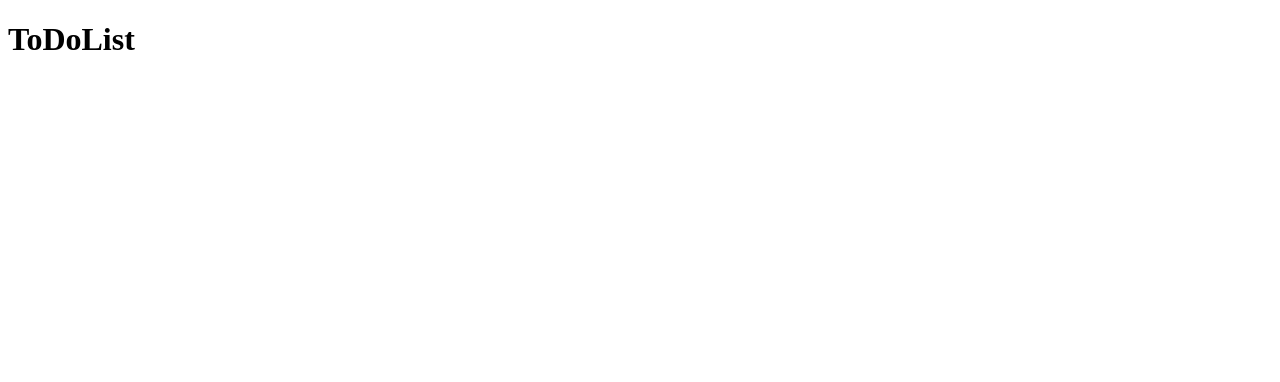
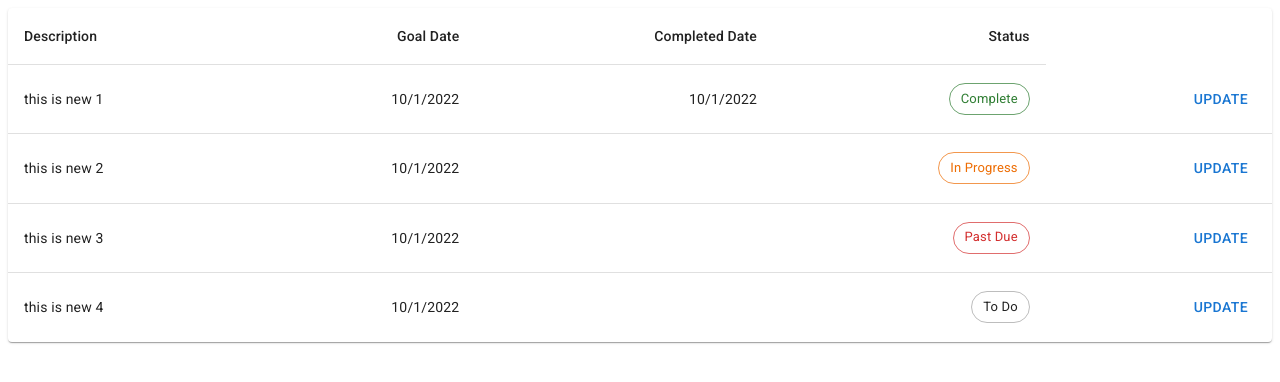
Before and after one commit to dillonkh/ToDo-Demo, a React (Create React App) app in the folder todo_frontend/: page / in a window 1280 px wide. Shown: the top 382 px of the page. Built offline with nearby package versions, Linux system fonts and the light colour scheme.

Commit message:
Add ToDo List component

```diff
--- /dev/null
+++ b/todo_frontend/src/api/ToDo.js
@@ -0,0 +1 @@
+export const getToDos = () => {};
--- a/todo_frontend/src/components/ToDoList.js
+++ b/todo_frontend/src/components/ToDoList.js
@@ -1,5 +1,225 @@
+import { useEffect, useState } from 'react';
+import {
+  Button,
+  Chip,
+  Dialog,
+  DialogActions,
+  DialogContent,
+  DialogTitle,
+  MenuItem,
+  Paper,
+  Select,
+  Table,
+  TableBody,
+  TableCell,
+  TableContainer,
+  TableHead,
+  TableRow,
+  TextField,
+} from '@mui/material';
+
 const ToDoList = (props) => {
-  return <h1>ToDoList</h1>;
+  const [toDoList, setToDoList] = useState([]);
+  const [isDialogOpen, setIsDialogOpen] = useState(false);
+  const [selectedToDo, setSelectedToDo] = useState({});
+
+  const statusMapList = [
+    { label: 'In Progress', color: 'warning', value: 'IP' },
+    { label: 'Complete', color: 'success', value: 'C' },
+    { label: 'To Do', color: 'default', value: 'TD' },
+    { label: 'Past Due', color: 'error', value: 'PD' },
+  ];
+
+  useEffect(() => {
+    const tempToDoList = [
+      {
+        url: 'http://127.0.0.1:8000/todo-items/3/',
+        status: 'C',
+        description: 'this is new 1',
+        todo_by: '2022-10-01T16:29:31.355740Z',
+        completed_at: '2022-10-01T16:29:31.355740Z',
+        created_ts: '2022-10-01T16:29:31.355740Z',
+        updated_ts: '2022-10-01T18:08:53.039558Z',
+        user_id: 'http://127.0.0.1:8000/users/1/',
+      },
+      {
+        url: 'http://127.0.0.1:8000/todo-items/3/',
+        status: 'IP',
+        description: 'this is new 2',
+        todo_by: '2022-10-01T16:29:31.355740Z',
+        completed_at: null,
+        created_ts: '2022-10-01T16:29:31.355740Z',
+        updated_ts: '2022-10-01T18:08:53.039558Z',
+        user_id: 'http://127.0.0.1:8000/users/1/',
+      },
+      {
+        url: 'http://127.0.0.1:8000/todo-items/3/',
+        status: 'PD',
+        description: 'this is new 3',
+        todo_by: '2022-10-01T16:29:31.355740Z',
+        completed_at: null,
+        created_ts: '2022-10-01T16:29:31.355740Z',
+        updated_ts: '2022-10-01T18:08:53.039558Z',
+        user_id: 'http://127.0.0.1:8000/users/1/',
+      },
+      {
+        url: 'http://127.0.0.1:8000/todo-items/3/',
+        status: 'TD',
+        description: 'this is new 4',
+        todo_by: '2022-10-01T16:29:31.355740Z',
+        completed_at: null,
+        created_ts: '2022-10-01T16:29:31.355740Z',
+        updated_ts: '2022-10-01T18:08:53.039558Z',
+        user_id: 'http://127.0.0.1:8000/users/1/',
+      },
+    ];
+    setToDoList(tempToDoList);
+  }, []);
+
+  const mapStatus = (status) => {
+    const statusMap = {
+      IP: { label: 'In Progress', color: 'warning', value: 'IP' },
+      C: { label: 'Complete', color: 'success', value: 'C' },
+      TD: { label: 'To Do', color: 'default', value: 'TD' },
+      PD: { label: 'Past Due', color: 'error', value: 'PD' },
+    };
+    return statusMap[status];
+  };
+
+  const getFormattedDateString = (dateString) => {
+    const date = new Date(dateString);
+    return date.toLocaleDateString();
+  };
+
+  const getDate = (dateString) => {
+    const date = new Date(dateString);
+    const year = date.getFullYear();
+    const month = date.getDay() > 10 ? date.getMonth() : `0${date.getMonth()}`;
+    const day = date.getDay() > 10 ? date.getDay() : `0${date.getDay()}`;
+
+    return `${year}-${month}-${day}`;
+  };
+
+  return (
+    <>
+      <TableContainer component={Paper}>
+        <Table sx={{ minWidth: 650 }} aria-label='simple table'>
+          <TableHead>
+            <TableRow>
+              <TableCell>Description</TableCell>
+              <TableCell align='right'>Goal Date</TableCell>
+              <TableCell align='right'>Completed Date</TableCell>
+              <TableCell align='right'>Status</TableCell>
+            </TableRow>
+          </TableHead>
+          <TableBody>
+            {toDoList.map((todo) => (
+              <TableRow
+                key={todo.description}
+                sx={{ '&:last-child td, &:last-child th': { border: 0 } }}
+              >
+                <TableCell component='th' scope='row'>
+                  {todo.description}
+                </TableCell>
+                <TableCell align='right'>
+                  {getFormattedDateString(todo.todo_by)}
+                </TableCell>
+                <TableCell align='right'>
+                  {todo.completed_at
+                    ? getFormattedDateString(todo.completed_at)
+                    : ''}
+                </TableCell>
+                <TableCell align='right'>
+                  <Chip
+                    label={mapStatus(todo.status).label}
+                    color={mapStatus(todo.status).color}
+                    variant='outlined'
+                  />
+                </TableCell>
+                <TableCell align='right'>
+                  <Button
+                    variant='text'
+                    onClick={() => {
+                      setSelectedToDo(todo);
+                      setIsDialogOpen(true);
+                    }}
+                  >
+                    Update
+                  </Button>
+                </TableCell>
+              </TableRow>
+            ))}
+          </TableBody>
+        </Table>
+      </TableContainer>
+
+      <Dialog open={isDialogOpen}>
+        <DialogTitle>Update ToDo</DialogTitle>
+        <DialogContent>
+          <TextField
+            margin='dense'
+            id='description'
+            label='Description'
+            type='text'
+            fullWidth
+            variant='standard'
+            value={selectedToDo?.description}
+            onChange={(e) =>
+              setSelectedToDo({ ...selectedToDo, description: e.target.value })
+            }
+          />
+          <TextField
+            margin='dense'
+            id='todo_by'
+            label='Complete by'
+            type='date'
+            fullWidth
+            variant='standard'
+            value={selectedToDo?.todo_by ? getDate(selectedToDo?.todo_by) : ''}
+            InputLabelProps={{ shrink: true }}
+            onChange={(e) =>
+              setSelectedToDo({ ...selectedToDo, todo_by: e.target.value })
+            }
+          />
+          <TextField
+            margin='dense'
+            id='completed_at'
+            label='Date completed'
+            type='date'
+            fullWidth
+            variant='standard'
+            value={
+              selectedToDo?.completed_at
+                ? getDate(selectedToDo?.completed_at)
+                : ''
+            }
+            InputLabelProps={{ shrink: true }}
+            onChange={(e) =>
+              setSelectedToDo({ ...selectedToDo, completed_at: e.target.value })
+            }
+          />
+          <Select
+            id='status'
+            value={selectedToDo?.status}
+            label='Status'
+            onChange={(e) =>
+              setSelectedToDo({ ...selectedToDo, status: e.target.value })
+            }
+          >
+            {statusMapList.map((status) => (
+              <MenuItem key={status.label} value={status.value}>
+                {status.label}
+              </MenuItem>
+            ))}
+          </Select>
+        </DialogContent>
+        <DialogActions>
+          <Button onClick={() => setIsDialogOpen(false)}>Cancel</Button>
+          <Button onClick={() => setIsDialogOpen(false)}>Update</Button>
+        </DialogActions>
+      </Dialog>
+    </>
+  );
 };
 
 export default ToDoList;
```
